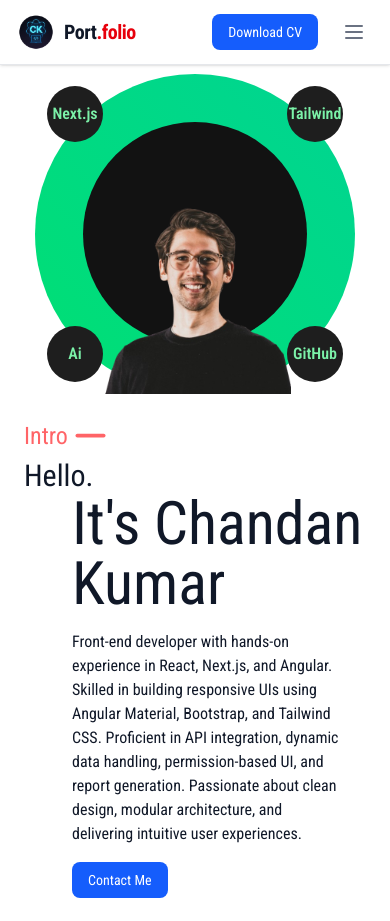
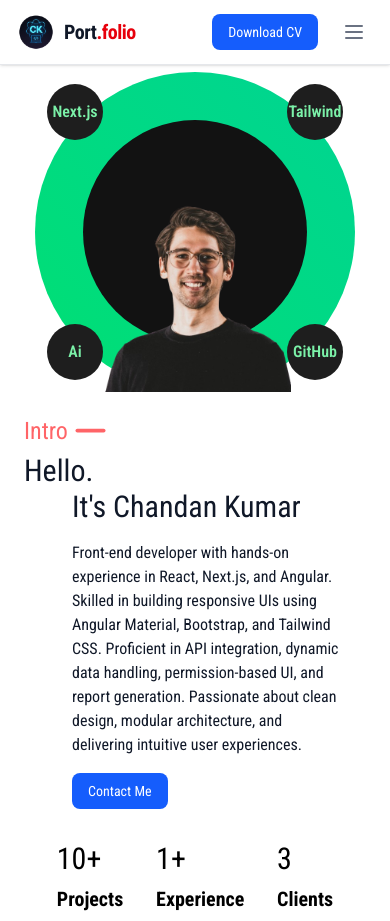
Before and after one commit to ChandanKumarWeb/Portfolio-nextjs, a Next.js app: page / in a window 390 px wide. Built offline with nearby package versions, Linux system fonts and the light colour scheme.

Commit message:
added the achievements

```diff
--- a/package.json
+++ b/package.json
@@ -9,7 +9,6 @@
     "lint": "next lint"
   },
   "dependencies": {
-    "@next/font": "^14.2.15",
     "@radix-ui/react-dropdown-menu": "^2.1.15",
     "@radix-ui/react-slot": "^1.2.3",
     "class-variance-authority": "^0.7.1",
--- a/src/app/Components/HeroSection.tsx
+++ b/src/app/Components/HeroSection.tsx
@@ -30,7 +30,7 @@ export default function HeroSection() {
             <Minus size={45} />
           </div>
           <h1 className="text-gray-900 dark:text-red-200 text-3xl mb-0">Hello.</h1>
-          <h1 className="text-6xl text-gray-900 dark:text-red-200  ml-12 md:ml-18">
+          <h1 className="text-3xl md:text-6xl text-gray-900 dark:text-red-200  ml-12 md:ml-18">
             It&apos;s  Chandan Kumar
           </h1>
           <p className="ml-12 mt-4 md:ml-18 w-4/5 text-gray-900 dark:text-gray-200 ">
@@ -43,6 +43,20 @@ export default function HeroSection() {
             <button className="bg-blue-600 text-white px-4 py-2 rounded-md text-sm hover:bg-blue-700 transition-all duration-200">
               Contact Me
             </button>
+          </div>
+          <div className="flex items-center justify-evenly mt-8">
+            <div className="flex flex-col gap-2 text-black dark:text-white">
+              <h1 className="text-3xl md:text-6xl">10+</h1>
+              <p className="text-xl md:text-3xl font-bold">Projects</p>
+            </div>
+            <div className="flex flex-col gap-2 text-black dark:text-white">
+              <h1 className="text-3xl md:text-6xl">1+</h1>
+              <p className="text-xl md:text-3xl font-bold">Experience</p>
+            </div>
+            <div className="flex flex-col gap-2 text-black dark:text-white">
+              <h1 className="text-3xl md:text-6xl">3</h1>
+              <p className="text-xl md:text-3xl font-bold">Clients</p>
+            </div>
           </div>
         </motion.div>
 
--- a/src/app/Components/Navbar.tsx
+++ b/src/app/Components/Navbar.tsx
@@ -12,7 +12,7 @@ export default function Navbar() {
       <div className="max-w-screen-xl mx-auto px-4 sm:px-6 lg:px-8">
         <div className="flex justify-between items-center h-16">
           {/* Logo */}
-          <a href="#" className="flex items-center space-x-2">
+          <a href="#heroSection" className="flex items-center space-x-2">
             <Image src="/Images/logo.png" width={40} height={40} alt="Logo" />
             <span className="text-xl font-bold tracking-tight text-gray-900 dark:text-white">
               Port<span className="text-red-600">.folio</span>
@@ -21,7 +21,7 @@ export default function Navbar() {
 
           {/* Desktop Menu */}
           <div className="hidden md:flex items-center space-x-6">
-            <a href="#" className="text-blue-700 dark:text-blue-500 font-medium hover:underline">
+            <a href="#heroSection" className="text-blue-700 dark:text-blue-500 font-medium hover:underline">
               Home
             </a>
             <a href="#" className="text-gray-700 dark:text-gray-300 hover:text-blue-600 dark:hover:text-blue-400">
```
Also changed, not shown: 1 other file (tests, documents, lock files or other folders).
